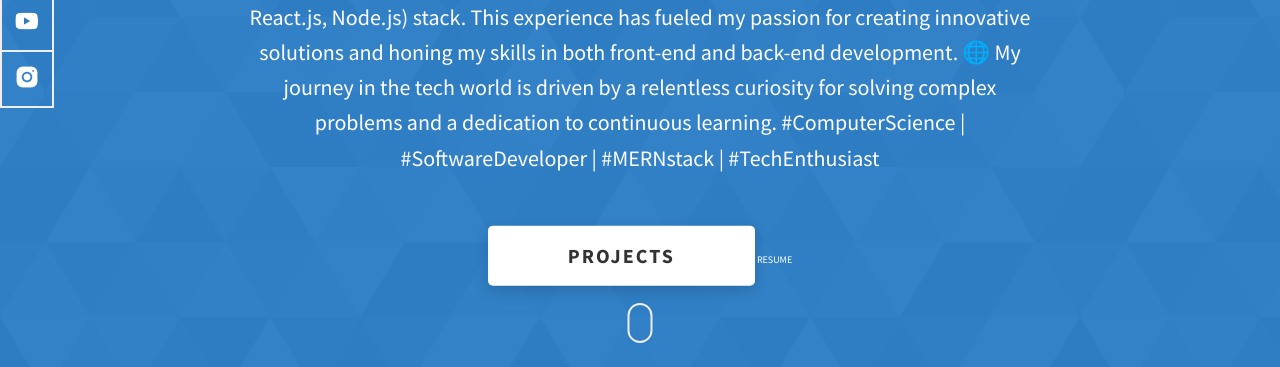
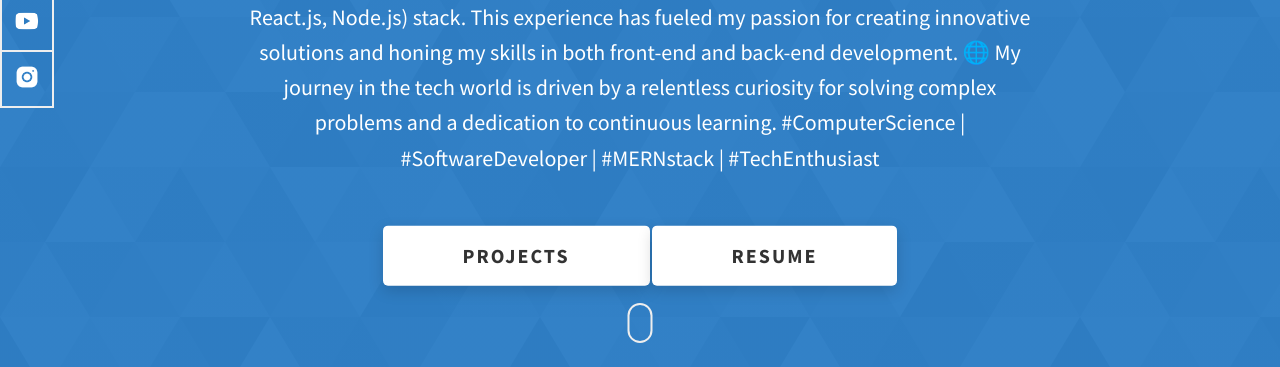
Before and after one commit to vikassharma011/PORTFOLIO_VIKU, a website: page index.html in a window 1280 px wide. Shown: the part 433-800 px from the top of the page. Drawn offline with Linux system fonts and the light colour scheme.

Commit message:
Update index.html

```diff
--- a/index.html
+++ b/index.html
@@ -98,7 +98,7 @@
         </div>
         <div class="home-hero__cta" >
           <a href="./#projects" class="btn btn--bg">Projects</a>
-          <a href="https://drive.google.com/file/d/1s7tqNq8MapyzU8eV-ZsDasEpGjwB_j2H/view?usp=sharing">
+          <a href="https://drive.google.com/file/d/1s7tqNq8MapyzU8eV-ZsDasEpGjwB_j2H/view?usp=sharing" class="btn btn--bg">
             RESUME
           </a>
         </div>
```
